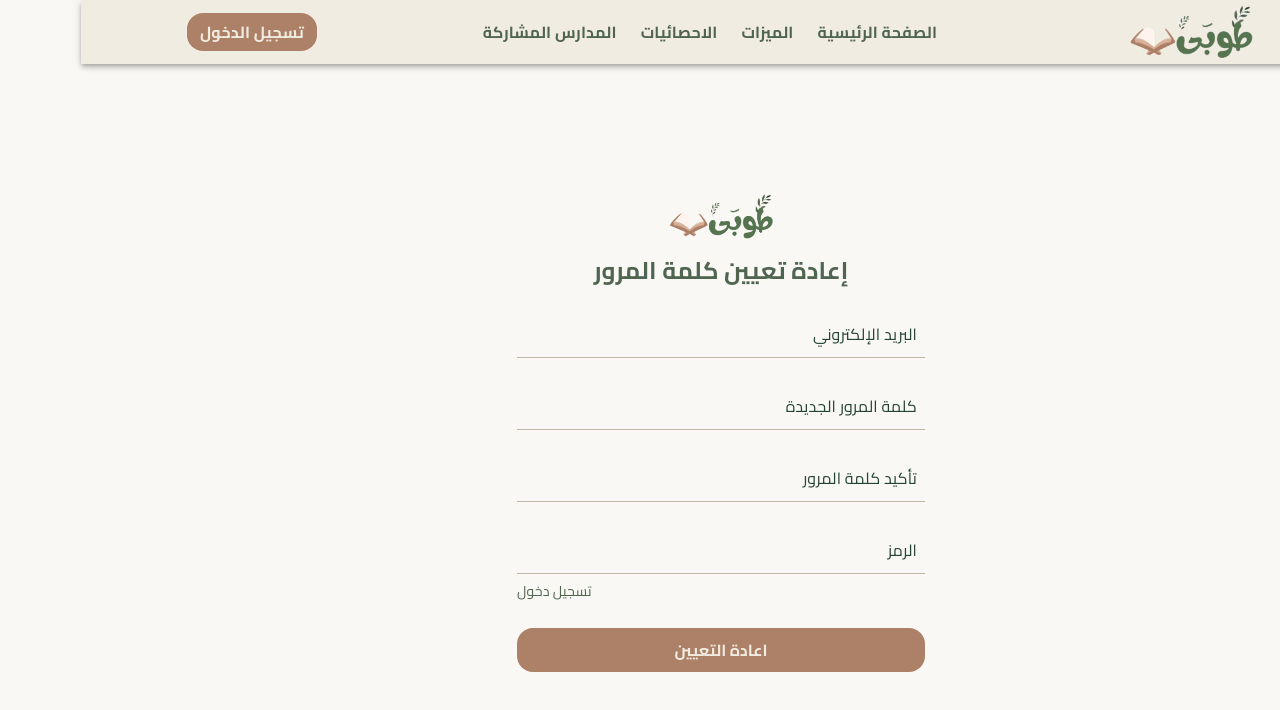
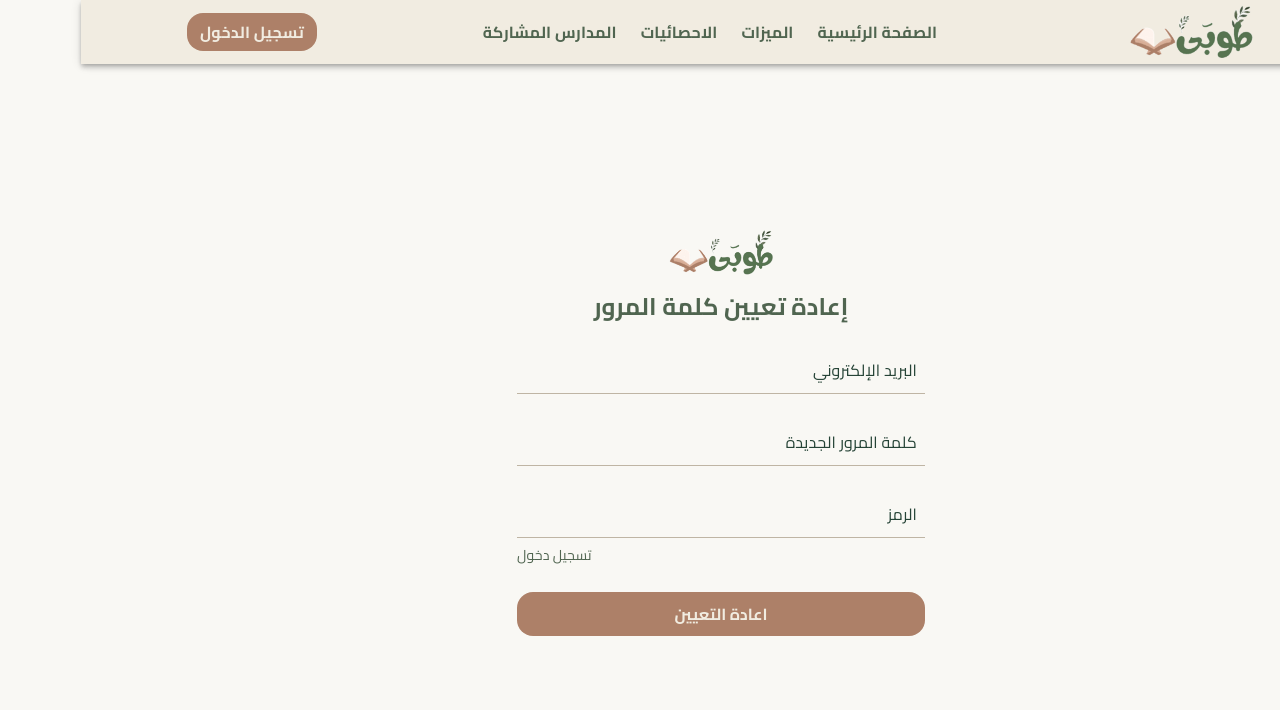
Before and after one commit to Ansam56/GraduationProject, a React (Vite) app in the folder FrontEnd/: page /forgetPassword in a window 1280 px wide. Shown: the top 710 px of the page. Built offline with nearby package versions, Linux system fonts and the light colour scheme.

Commit message:
linking send code with backend| linking forgetPassword with backend| edit validate.js | يجب التأكد من خانة تأكيد كلمة المرور عند اعادة تعيين الكلمة

```diff
--- a/FrontEnd/src/components/authentication/forgetPassword/ForgetPassword.jsx
+++ b/FrontEnd/src/components/authentication/forgetPassword/ForgetPassword.jsx
@@ -11,16 +11,15 @@ export default function ForgetPassword() {
   const initialValues = {
     email: "",
     password: "",
-    confirmPassword:"",
+    // confirmPassword:"",
     code: "",
   };
   const navigate = useNavigate();
   const onSubmit = async (values) => {
-    const { data } = await axios.patch(
-      `${import.meta.env.VITE_API_URL}/auth/forgotPassword`,
+    const { data } = await axios.put(
+      `${import.meta.env.VITE_API_URL}/auth/forgetPassword`,
       values
     );
-
     if (data.message == "success") {
       toast.success("لقد تم تغيير كلمة المرور الخاصة بك بنجاح", {
         position: "bottom-center",
@@ -56,13 +55,13 @@ export default function ForgetPassword() {
       title: "كلمة المرور الجديدة",
       value: formik.values.password,
     },
-    {
-        id: "confirmPassword", //lable لربط الليبل مع الانبوت
-        type: "password",
-        name: "confirmPassword",
-        title: "تأكيد كلمة المرور",
-        value:formik.values.confirmPassword,
-    },
+    // {
+    //     id: "confirmPassword", //lable لربط الليبل مع الانبوت
+    //     type: "password",
+    //     name: "confirmPassword",
+    //     title: "تأكيد كلمة المرور",
+    //     value:formik.values.confirmPassword,
+    // },
     {
       id: "Code", //lable لربط الليبل مع الانبوت
       name: "code",
--- a/FrontEnd/src/components/authentication/sendCode/SendCode.jsx
+++ b/FrontEnd/src/components/authentication/sendCode/SendCode.jsx
@@ -13,10 +13,8 @@ export default function SendCode() {
     email: "",
   };
   const onSubmit = async (values) => {
-    const { data } = await axios.patch(
-      `${import.meta.env.VITE_API_URL}/auth/confirmEmail`,
-      values
-    );
+    const { data } = await axios.put(`${import.meta.env.VITE_API_URL}/auth/sendCode`, values);
+
     if (data.message == "success") {
       toast.success("يرجى التحقق من بريدك الإلكتروني", {
         position: "bottom-center",
--- a/FrontEnd/src/components/authentication/validation/validate.js
+++ b/FrontEnd/src/components/authentication/validation/validate.js
@@ -41,15 +41,15 @@ export const forgetPasswordSchema = yup.object({
   password: yup
     .string()
     .required("يجب ادخال كلمة المرور*")
-    .min(3, "يجب ادخال 3 أحرف على الاقل")
+    .min(8, "يجب ادخال 8 أحرف على الاقل")
     .max(30, "يجب ادخال 30 حرف كحد أقصى"),
-  confirmPassword: yup
-    .string()
-    .oneOf([yup.ref("password"), null], "يجب ان تتوافق الكلمة مع الكلمة "),
+  // confirmPassword: yup
+  //   .string()
+  //   .oneOf([yup.ref("password"), null], "يجب ان تتوافق الكلمة مع الكلمة "),
   code: yup
     .string()
     .required(" يجب ادخال الرمز*")
-    .length(4, "يجب أن يتكون الرمز من 4 أرقام"),
+    .length(5, "يجب أن يتكون الرمز من 5 أرقام"),
 });
 
 export const AddNewAchaievementSchema = yup.object({
```
